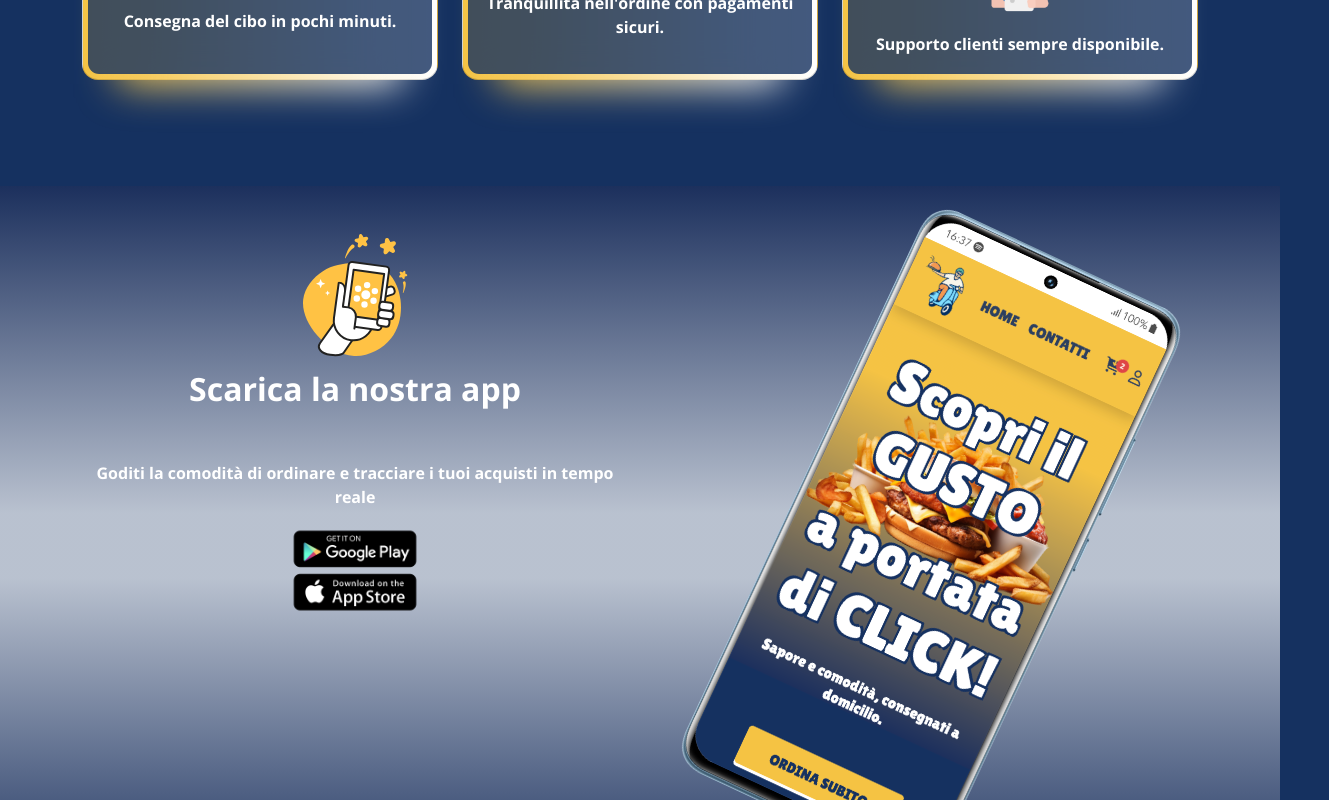
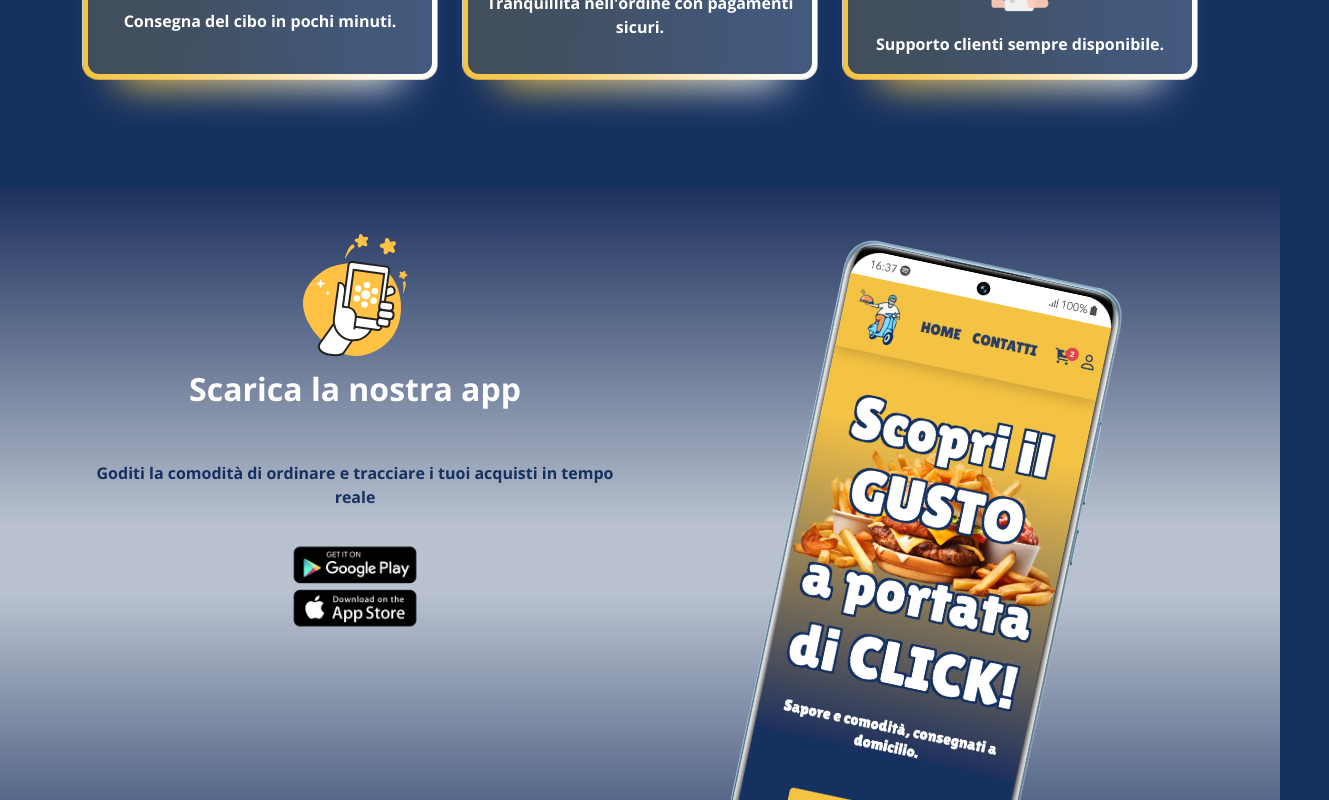
Before and after one commit to gds90/vite-deliveBoo, a Vue app: page / in a window 1280 px wide. Shown: the part 1800-2600 px from the top of the page, 1329 px wide, since content can reach past the window. Built offline with nearby package versions, Linux system fonts and the light colour scheme.

Commit message:
fix in Download app and changed pic of americano type

```diff
--- a/src/components/DownloadAppBanner.vue
+++ b/src/components/DownloadAppBanner.vue
@@ -17,9 +17,9 @@ export default {
                             Goditi la comodità di ordinare e tracciare i tuoi acquisti in tempo reale
                         </p>
                     </div>
-                    <img src="/img/download_stores.png" alt="Download" class="w-25">
+                    <img src="/img/download_stores.png" alt="Download" class="w-25 py-3">
                 </div>
-                <div class="col-12 col-md-6 fs-1 text-center phone">
+                <div class="col-12 col-md-6 fs-1 text-center phone pt-5 d-none d-md-block ">
                     <img src="/img/app_phone.png" alt="Deliveboo App" class="w-50">
                 </div>
             </div>
@@ -28,6 +28,8 @@ export default {
     </div>
 </template>
 <style lang="scss" scoped>
+@use '../styles/partials/variables' as *;
+
 #download_app_banner {
     background: rgb(28, 48, 93);
     background: linear-gradient(0deg, rgba(28, 48, 93, 0.84) 0%, rgba(255, 255, 255, 0.7021183473389356) 45%, rgba(255, 255, 255, 0.7) 54%, rgba(28, 48, 93, 1) 100%);
@@ -35,7 +37,11 @@ export default {
 }
 
 .phone {
-    transform: rotate(25deg);
-    padding: 20px 0 50px 0;
+    transform: rotate(12deg);
+    padding: 10px 0 50px 0;
+}
+
+p {
+    color: $secondary_color;
 }
 </style>
```
Also changed, not shown: public/img/type-image/americano.jpeg (added), public/img/type-image/americano.jpg (deleted).
